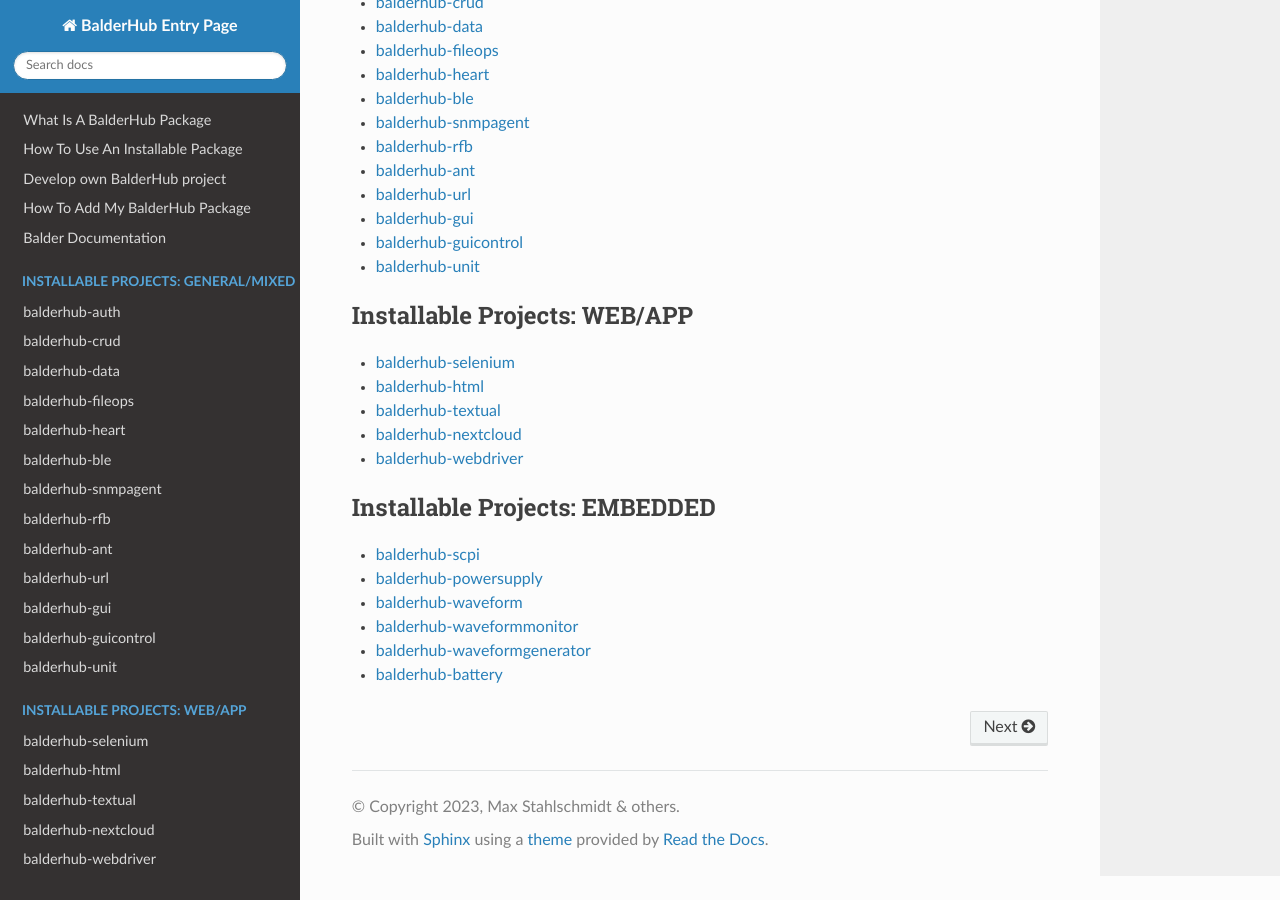
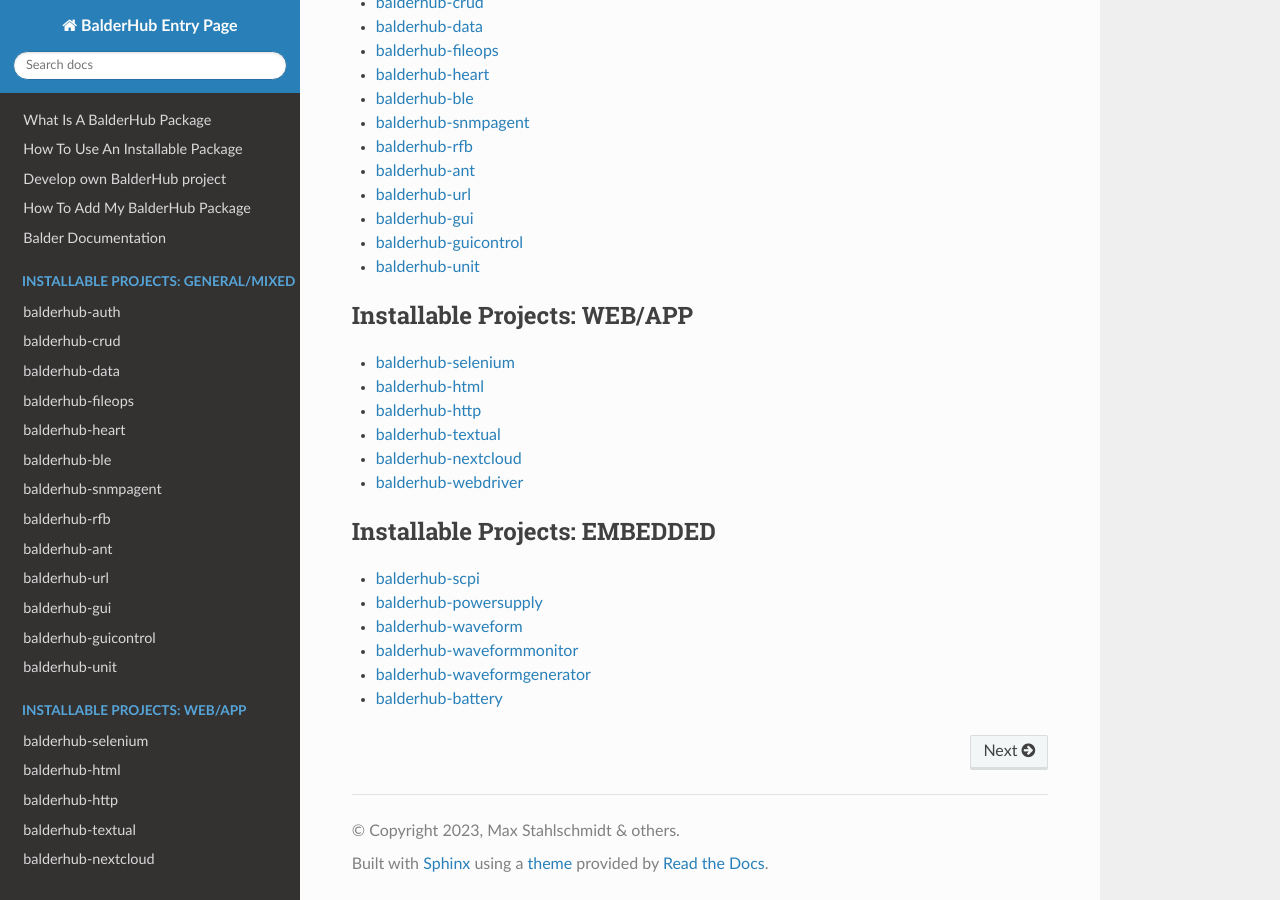
Before and after one commit to balder-dev/hub.balder.dev, a Sphinx documentation site: the page built from doc/source/index.rst, in a window 1280 px wide and 900 px high, scrolled down 726 px. Built offline with Sphinx 7.4.7 and the Read the Docs theme 3.1.0, drawn with Linux system fonts in a browser that asks for light colours.

Commit message:
feat(index.rst): add balderhub-http documentation

```diff
--- a/doc/source/index.rst
+++ b/doc/source/index.rst
@@ -59,6 +59,7 @@ This page gives an overview over all BalderHub packages that are contained in th
 
     balderhub-selenium <https://hub.balder.dev/projects/selenium>
     balderhub-html <https://hub.balder.dev/projects/html>
+    balderhub-http <https://hub.balder.dev/projects/http>
     balderhub-textual <https://hub.balder.dev/projects/textual>
     balderhub-nextcloud <https://hub.balder.dev/projects/nextcloud>
     balderhub-webdriver <https://hub.balder.dev/projects/webdriver>
```
